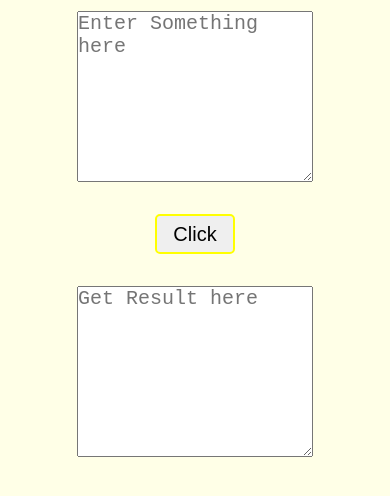
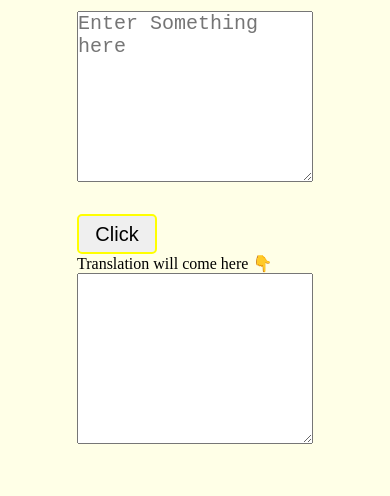
Before and after one commit to lokeshshriwas/Fun-Translate, a plain HTML site: page index.html in a window 390 px wide. Shown: the part 248-744 px from the top of the page. Drawn offline with Linux system fonts and the light colour scheme.

Commit message:
Feature: responsiveness

```diff
--- a/index.html
+++ b/index.html
@@ -8,20 +8,19 @@
 </head>
 <body>
 
-    <!-- navigation bar -->
-
     <div class="nav">
         <p id="valley">Valley</p>
         <p id="pirate">Pirate</p>
         <p id="minion">Minion</p>
     </div>
-
-    <!-- main content area -->
     <div class="container">
         <h1 id="title">Select from the nav in which language you want to translate</h1>
         <textarea id="input" placeholder="Enter Something here"></textarea>
-        <button id="btn">Click</button>
-        <textarea id="result" placeholder="Get Result here"></textarea>
+        <div class="transContainer">
+            <button id="btn">Click</button>
+            <p>Translation will come here 👇</p>
+            <textarea id="result"></textarea>
+        </div>
     </div>
 
 
```
